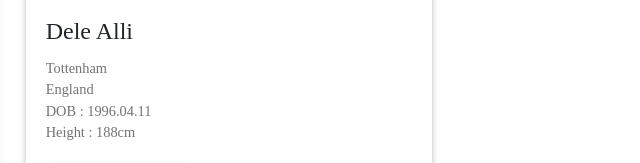
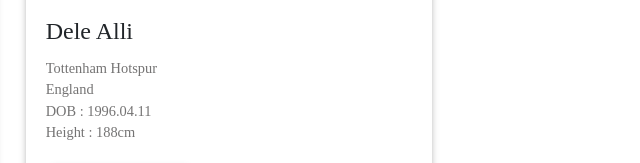
Before and after one commit to jb065/test_website_2, a website: page index.html in a window 1280 px wide. Shown: the part 761-924 px from the top of the page, 411-1051 px from the left. Drawn offline with Linux system fonts and the light colour scheme; a web font is replaced by a local one.

Commit message:
Dele Alli's team

```diff
--- a/index.html
+++ b/index.html
@@ -104,7 +104,7 @@
 						Dele Alli
 					</h4>
 					<p class="card-text">
-						Tottenham
+						Tottenham Hotspur
 						<br>
 						England
 						<br>
```
